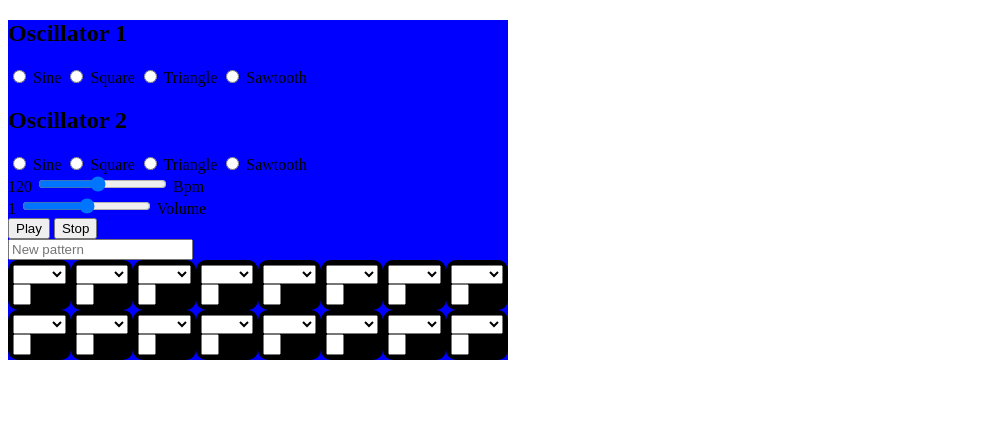
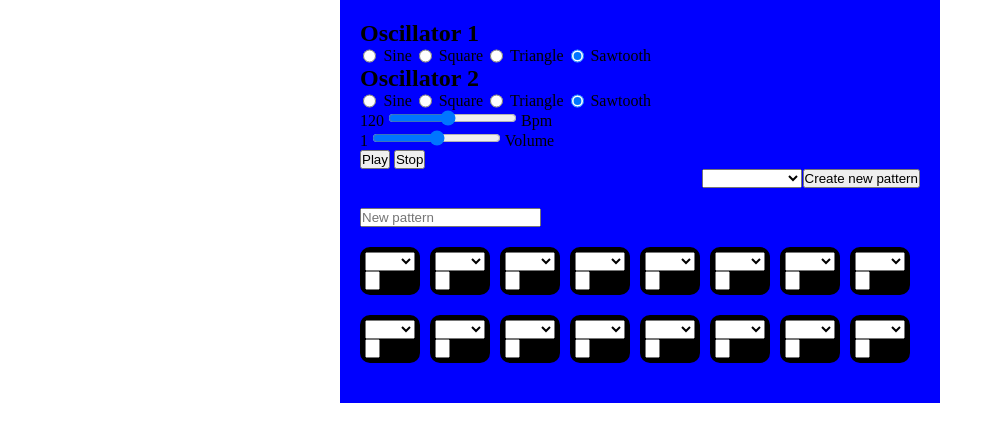
Before and after one commit to henningsover/sequencer_synthesizer, a plain HTML site: page index.html in a window 1280 px wide. Shown: the whole page, without its empty margins (0-995 px from the left). Drawn offline with Linux system fonts and the light colour scheme.

Commit message:
Added clear btn and sel-element, some styling, del octaves in tones.js

```diff
--- a/index.html
+++ b/index.html
@@ -16,25 +16,25 @@
       </div>
       <div id="right">
         <h2>Oscillator 1</h2>
-        <form id="osc1_waves">
+        <form id="osc1_waves" class="oscillator">
           <input type="radio" id="sine" name="osc1_waves" value="sine" />
           <label for="sine">Sine</label>
           <input type="radio" id="square" name="osc1_waves" value="square" />
           <label for="square">Square</label>
           <input type="radio" id="triangle" name="osc1_waves" value="triangle" />
           <label for="triangle">Triangle</label>
-          <input type="radio" id="sawtooth" name="osc1_waves" value="sawtooth" />
+          <input type="radio" id="sawtooth" name="osc1_waves" value="sawtooth" checked />
           <label for="sawtooth">Sawtooth</label>
         </form>
         <h2>Oscillator 2</h2>
-        <form id="osc2_waves">
+        <form id="osc2_waves" class="oscillator">
           <input type="radio" id="sine" name="osc2_waves" value="sine" />
           <label for="sine">Sine</label>
           <input type="radio" id="square" name="osc2_waves" value="square" />
           <label for="square">Square</label>
           <input type="radio" id="triangle" name="osc2_waves" value="triangle" />
           <label for="triangle">Triangle</label>
-          <input type="radio" id="sawtooth" name="osc2_waves" value="sawtooth" />
+          <input type="radio" id="sawtooth" name="osc2_waves" value="sawtooth" checked />
           <label for="sawtooth">Sawtooth</label>
         </form>
         <div>
--- a/style.scss
+++ b/style.scss
@@ -1,14 +1,26 @@
+* {
+  box-sizing: border-box;
+  margin: 0;
+  padding: 0;
+}
 .synth {
-  width: 500px;
+  min-width: 500px;
+  max-width: 600px;
   background: blue;
+  padding: 20px;
+  margin: auto;
 }
 .sequencer {
   display: grid;
   grid-template-columns: repeat(8, 1fr);
+  grid-row-gap: 20px;
+  margin-top: 20px;
+  margin-bottom: 20px;
   &__step {
     border: 5px solid black;
     border-radius: 10px;
     background: black;
+    max-width: 60px;
 
     select {
       width: 100%;
@@ -20,5 +32,23 @@
 }
 .octave-input {
   -moz-appearance: textfield;
-max-width: 10px;
+  max-width: 15px;
 }
+
+.sequencer__head {
+  max-width: 17vw;
+margin-left: auto;
+display: flex;
+justify-content: space-around;
+margin-bottom: 20px;
+}
+
+.pattern-select {
+  min-width: 100px;
+}
+
+.oscillator {
+  max-width: 23vw;
+  display: flex;
+  justify-content: space-around;
+}
--- a/synthesizer.js
+++ b/synthesizer.js
@@ -23,16 +23,37 @@ let volume = 0.1;
 _gainNode.gain.value = volume;
 volumeVisual.innerHTML = volume * 10;
 
+
+
 function drawSequencer() {
   let sequencerHead = document.createElement("div");
   sequencerHead.setAttribute("id", "sequencerHead");
   sequencerHead.classList.add("sequencer__head");
+
+  let patternSelect = document.createElement('select');
+  patternSelect.setAttribute('name', "patternSelect");
+  patternSelect.setAttribute('id', "patternSelect");
+  patternSelect.classList.add('pattern-select');
+
+  let createNewBtn = document.createElement('button');
+  createNewBtn.setAttribute('id', "createNewBtn");
+  createNewBtn.classList.add('create-new-btn');
+  createNewBtn.innerHTML = "Create new pattern";
+  createNewBtn.addEventListener("click", () => {
+    sequencerWrapper.innerHTML = "";
+    drawSequencer();
+  })
+
+  sequencerHead.appendChild(patternSelect);
+  sequencerHead.appendChild(createNewBtn);
+  sequencerWrapper.appendChild(sequencerHead);
+
   let patternNameInput = document.createElement('input');
   patternNameInput.setAttribute('name', "patternNameInput");
   patternNameInput.setAttribute('id', "patternNameInput");
   patternNameInput.setAttribute('placeholder', "New pattern");
-  sequencerHead.appendChild(patternNameInput);
-  sequencerWrapper.appendChild(sequencerHead);
+  sequencerWrapper.appendChild(patternNameInput);
+
 
   let sequencer = document.createElement('div');
   sequencer.classList.add("sequencer");
```
Also changed, not shown: tones.js (+0 -200 lines), style.css, 2 other files.
